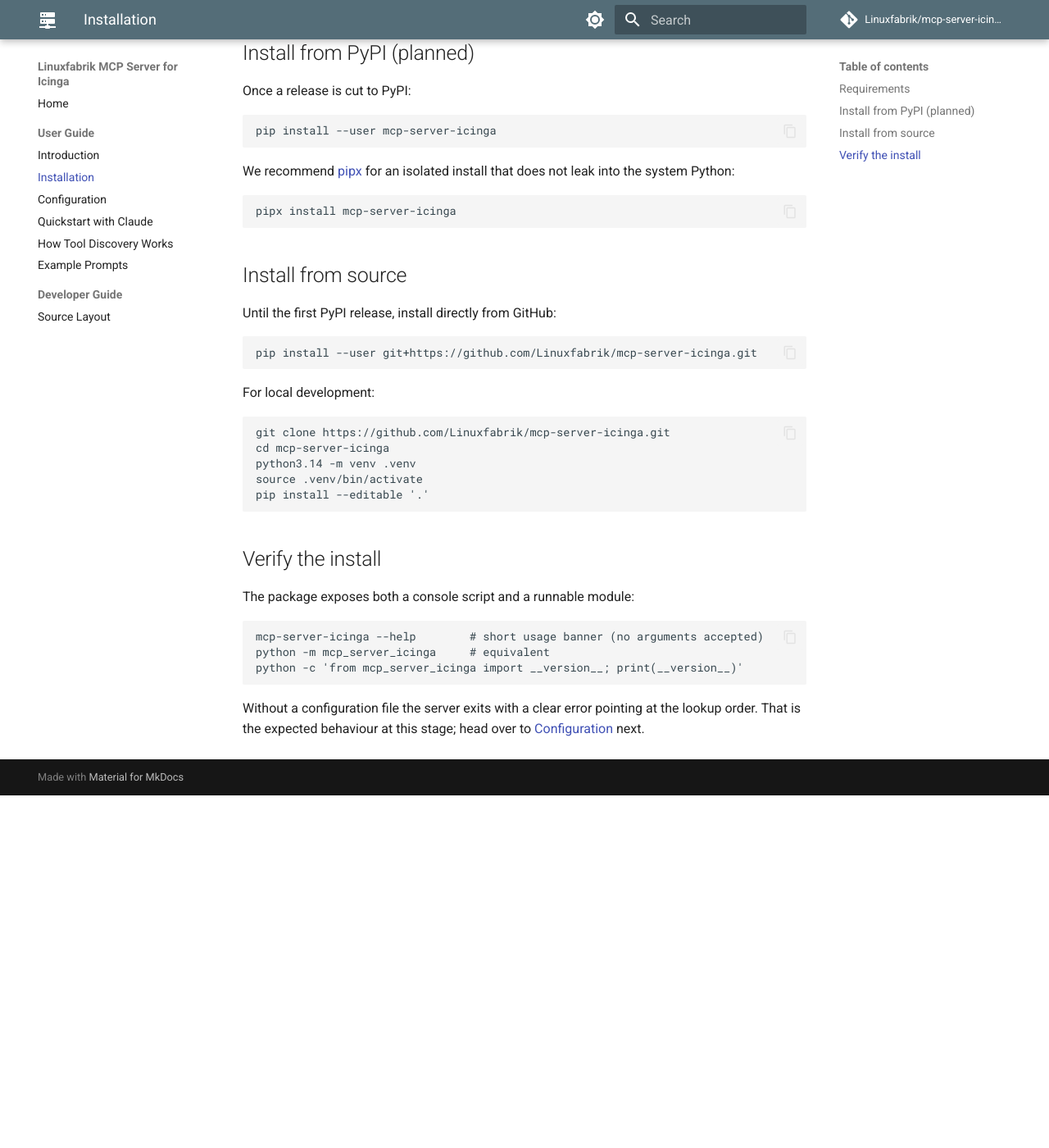
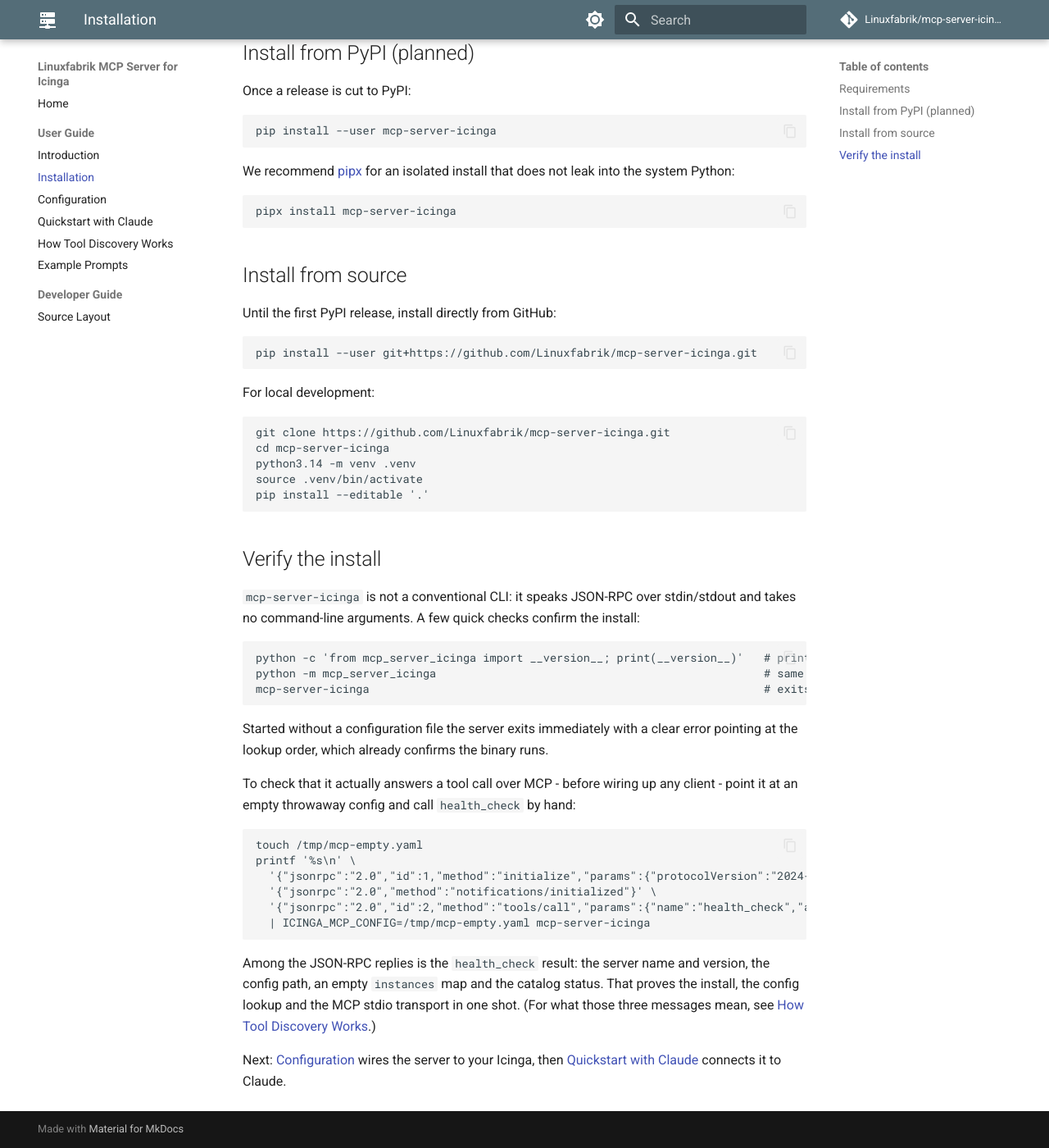
Before and after one commit to Linuxfabrik/mcp-server-icinga, an MkDocs documentation site: the page built from docs/user-guide/02 - Installation.md, in a window 1280 px wide and 1400 px high, scrolled down 468 px. Shown: the whole window at 82% size. Built offline with MkDocs 1.6.1 and Material for MkDocs 9.7.7, drawn with Linux system fonts in a browser that asks for light colours; comment, search, counter and statistics services are not loaded; before the commit the page ends 1438 px from its top, so only the background shows below that.

Commit message:
docs: add a CLI health_check to the installation verify step
Replace the inaccurate `--help` claim (the server takes no arguments) with
checks that match the actual behaviour, and show how to call health_check
over stdio against an empty throwaway config, so the install can be verified
end-to-end before wiring up any MCP client.

````diff
--- a/docs/user-guide/02 - Installation.md
+++ b/docs/user-guide/02 - Installation.md
@@ -47,12 +47,27 @@
 
 ## Verify the install
 
-The package exposes both a console script and a runnable module:
+`mcp-server-icinga` is not a conventional CLI: it speaks JSON-RPC over stdin/stdout and takes no command-line arguments. A few quick checks confirm the install:
 
 ```bash
-mcp-server-icinga --help        # short usage banner (no arguments accepted)
-python -m mcp_server_icinga     # equivalent
-python -c 'from mcp_server_icinga import __version__; print(__version__)'
+python -c 'from mcp_server_icinga import __version__; print(__version__)'   # prints the version
+python -m mcp_server_icinga                                                 # same as the console script
+mcp-server-icinga                                                           # exits: "no config file found ..."
 ```
 
-Without a configuration file the server exits with a clear error pointing at the lookup order. That is the expected behaviour at this stage; head over to [Configuration](03 - Configuration.md) next.
+Started without a configuration file the server exits immediately with a clear error pointing at the lookup order, which already confirms the binary runs.
+
+To check that it actually answers a tool call over MCP - before wiring up any client - point it at an empty throwaway config and call `health_check` by hand:
+
+```bash
+touch /tmp/mcp-empty.yaml
+printf '%s\n' \
+  '{"jsonrpc":"2.0","id":1,"method":"initialize","params":{"protocolVersion":"2024-11-05","capabilities":{},"clientInfo":{"name":"cli","version":"1"}}}' \
+  '{"jsonrpc":"2.0","method":"notifications/initialized"}' \
+  '{"jsonrpc":"2.0","id":2,"method":"tools/call","params":{"name":"health_check","arguments":{}}}' \
+  | ICINGA_MCP_CONFIG=/tmp/mcp-empty.yaml mcp-server-icinga
+```
+
+Among the JSON-RPC replies is the `health_check` result: the server name and version, the config path, an empty `instances` map and the catalog status. That proves the install, the config lookup and the MCP stdio transport in one shot. (For what those three messages mean, see [How Tool Discovery Works](05 - How Tool Discovery Works.md).)
+
+Next: [Configuration](03 - Configuration.md) wires the server to your Icinga, then [Quickstart with Claude](04 - Quickstart with Claude.md) connects it to Claude.
````
